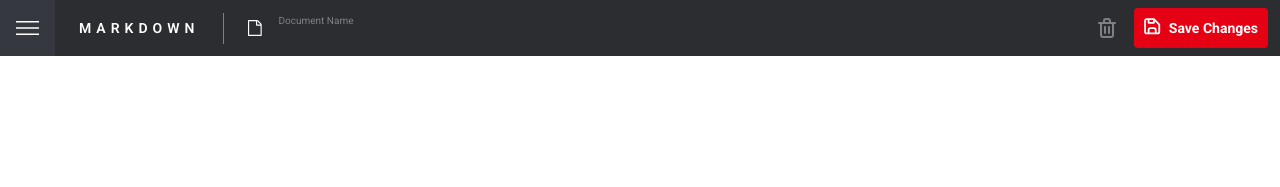
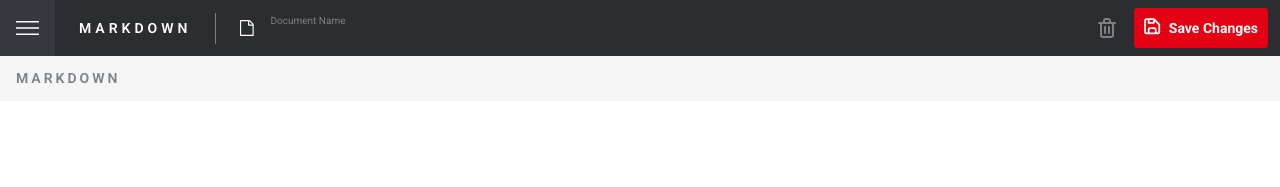
Before and after one commit to hector1234567/in-browser-markdown-editor, a React (Vite) app: page / in a window 1280 px wide. Shown: the top 187 px of the page. Built offline with nearby package versions, Linux system fonts and the light colour scheme.

Commit message:
Editor screen

```diff
--- a/index.html
+++ b/index.html
@@ -4,7 +4,7 @@
     <meta charset="UTF-8" />
     <link rel="icon" type="image/svg+xml" href="/favicon.svg" />
     <meta name="viewport" content="width=device-width, initial-scale=1.0" />
-    <title>In browser markdown editor | Hector BG</title>
+    <title>Markdown editor | Hector BG</title>
   </head>
   <body>
     <div id="root"></div>
--- a/src/App.tsx
+++ b/src/App.tsx
@@ -3,10 +3,13 @@ import "./App.css";
 import { Header } from "./layout/header";
 import Menu from "./layout/Menu";
 import DarkModeSwitch from "./components/dark-mode-switch";
+import Markdown from "./layout/markdown";
 
 function App() {
   const [isMenuOpen, setIsMenuOpen] = useState(false);
   const [darkMode, setDarkMode] = useState(false);
+
+  const [text, setText] = useState("");
 
   function toggleMenu() {
     setIsMenuOpen((isOpen) => !isOpen);
@@ -23,9 +26,12 @@ function App() {
         <DarkModeSwitch isChecked={darkMode} setDarkMode={setDarkMode} />
       </aside>
       <div
-        className={`transition-transform ${isMenuOpen ? "translate-x-62.5" : ""}`}
+        className={`flex min-h-screen flex-col transition-transform ${isMenuOpen ? "translate-x-62.5" : ""}`}
       >
         <Header isMenuOpen={isMenuOpen} toggleMenu={toggleMenu} />
+        <main className="h-100 grow">
+          <Markdown text={text} editText={setText} />
+        </main>
       </div>
     </div>
   );
--- a/src/layout/header.tsx
+++ b/src/layout/header.tsx
@@ -12,7 +12,7 @@ export function Header({ isMenuOpen, toggleMenu }: HeaderProps) {
   return (
     <header className="text-neutral-0 flex h-14 items-center bg-slate-800 font-sans">
       <MenuButton isOpen={isMenuOpen} toggleOpen={toggleMenu} />
-      <h1 className="sp mx-6 text-sm font-semibold tracking-[5px] uppercase">
+      <h1 className="sp mx-6 text-sm font-semibold tracking-[4px] uppercase">
         Markdown
       </h1>
       <DocumentInfo />
--- /dev/null
+++ b/src/layout/markdown.tsx
@@ -0,0 +1,64 @@
+import { useRef } from "react";
+
+type MarkdownProps = {
+  text: string;
+  editText: (text: string) => void;
+};
+
+export default function Markdown({ text, editText }: MarkdownProps) {
+  const editor = useRef<HTMLTextAreaElement>(null);
+
+  function handleClickDiv() {
+    console.log("Entra");
+    editor.current?.focus();
+  }
+
+  return (
+    <div className="h-full">
+      <div className="bg-neutral-100 px-4 py-3 text-slate-400">
+        <h2 className="text-[14px] font-semibold tracking-[3px] uppercase">
+          Markdown
+        </h2>
+      </div>
+      <div className="bg-neutral-0 h-full px-4 py-3" onClick={handleClickDiv}>
+        <textarea
+          onChange={(ev) => editText(ev.target.value)}
+          className="w-full resize-none text-slate-700 focus-visible:outline-0"
+          style={{ fieldSizing: "content" }}
+          ref={editor}
+        >
+          {text}
+        </textarea>
+      </div>
+    </div>
+  );
+}
+
+// const text = `# Welcome to Markdown
+
+// Markdown is a lightweight markup language that you can use to add formatting elements to plaintext text documents.
+
+// ## How to use this?
+
+// 1. Write markdown in the markdown editor window
+// 2. See the rendered markdown in the preview window
+
+// ### Features
+
+// - Create headings, paragraphs, links, blockquotes, inline-code, code blocks, and lists
+// - Name and save the document to access again later
+// - Choose between Light or Dark mode depending on your preference
+
+// > This is an example of a blockquote. If you would like to learn more about markdown syntax, you can visit this [markdown cheatsheet](https://www.markdownguide.org/cheat-sheet/).
+
+// #### Headings
+
+// To create a heading, add the hash sign (#) before the heading. The number of number signs you use should correspond to the heading level. You'll see in this guide that we've used all six heading levels (not necessarily in the correct way you should use headings!) to illustrate how they should look.
+
+// ##### Lists
+
+// You can see examples of ordered and unordered lists above.
+
+// ###### Code Blocks
+
+// This markdown editor allows for inline-code snippets, like this: . It also allows for larger code blocks like this:`;
```
